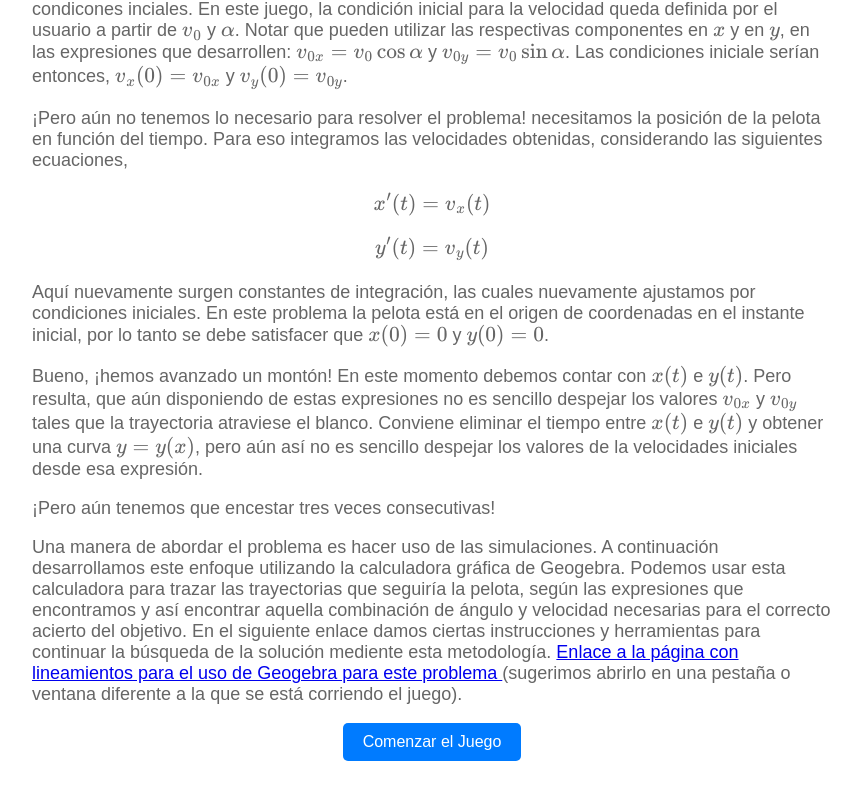
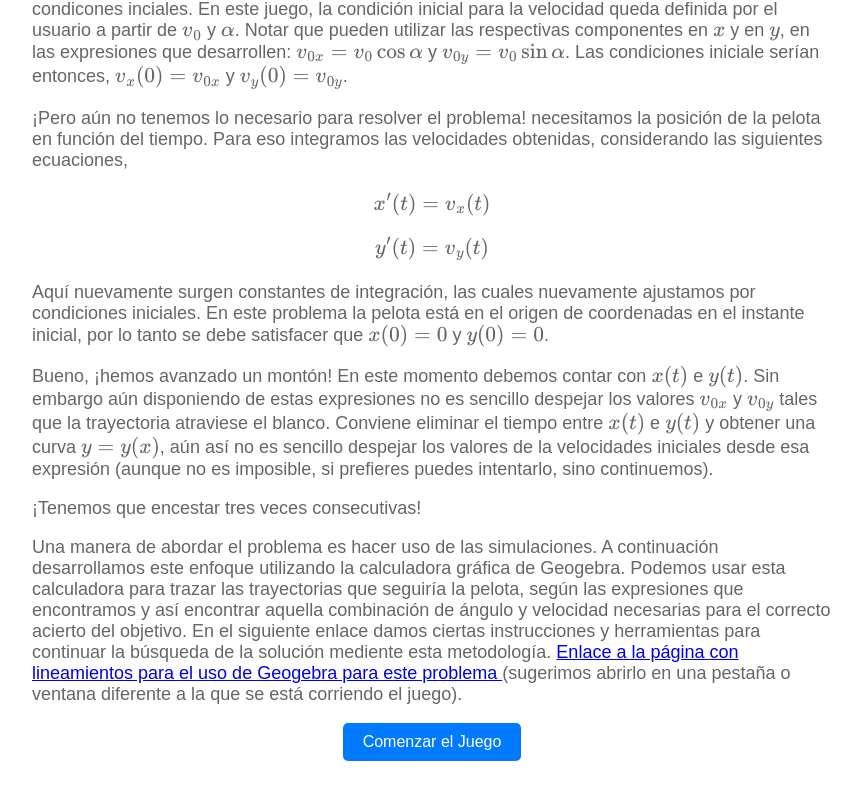
Before and after one commit to gpasquev/lanci-la-pilkon, a plain HTML site: page index.html in a window 1280 px wide. Shown: the part 1073-1872 px from the top of the page, without its empty margins (208-1069 px from the left). Drawn offline with nearby package versions, Linux system fonts and the light colour scheme.

Commit message:
texto en index

```diff
--- a/index.html
+++ b/index.html
@@ -158,17 +158,18 @@
 
    <p>
    Bueno, ¡hemos avanzado un montón! En este momento debemos contar con \( x(t) \)
-   e \( y(t) \).   Pero resulta, que aún disponiendo de estas expresiones
+   e \( y(t) \).   Sin embargo aún disponiendo de estas expresiones
    no es sencillo despejar los valores \( v_{0x} \) y \( v_{0y} \) tales que la
    trayectoria atraviese el blanco.
    Conviene eliminar el tiempo entre  \( x(t) \) e \( y(t) \) y obtener una curva
-   \( y = y(x) \), pero aún así no es sencillo despejar los valores de la velocidades
-   iniciales desde esa expresión.
+   \( y = y(x) \), aún así no es sencillo despejar los valores de la velocidades
+   iniciales desde esa expresión (aunque no es imposible, si prefieres
+   puedes intentarlo, sino continuemos).
    </p>
 
 
    <p>
-   ¡Pero aún tenemos que encestar tres veces consecutivas!
+   ¡Tenemos que encestar tres veces consecutivas!
    </p>
 
 
```
